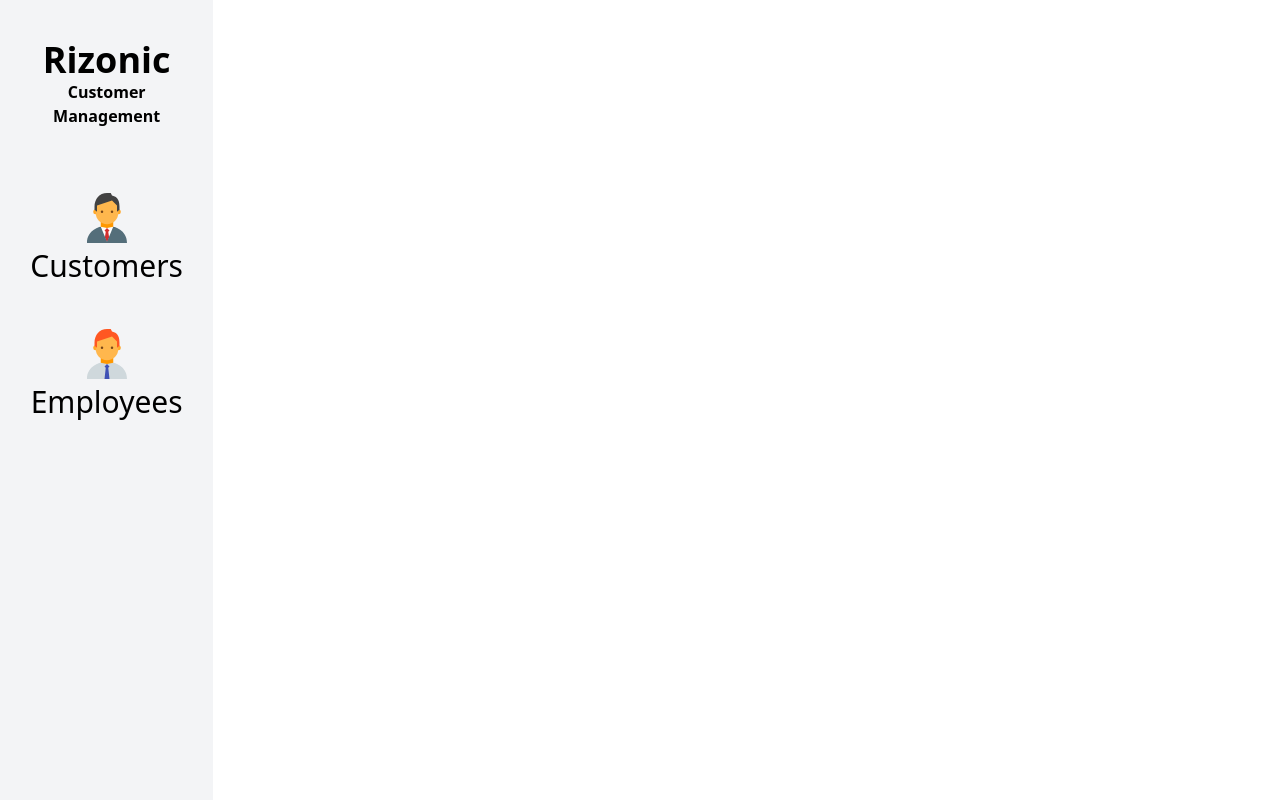
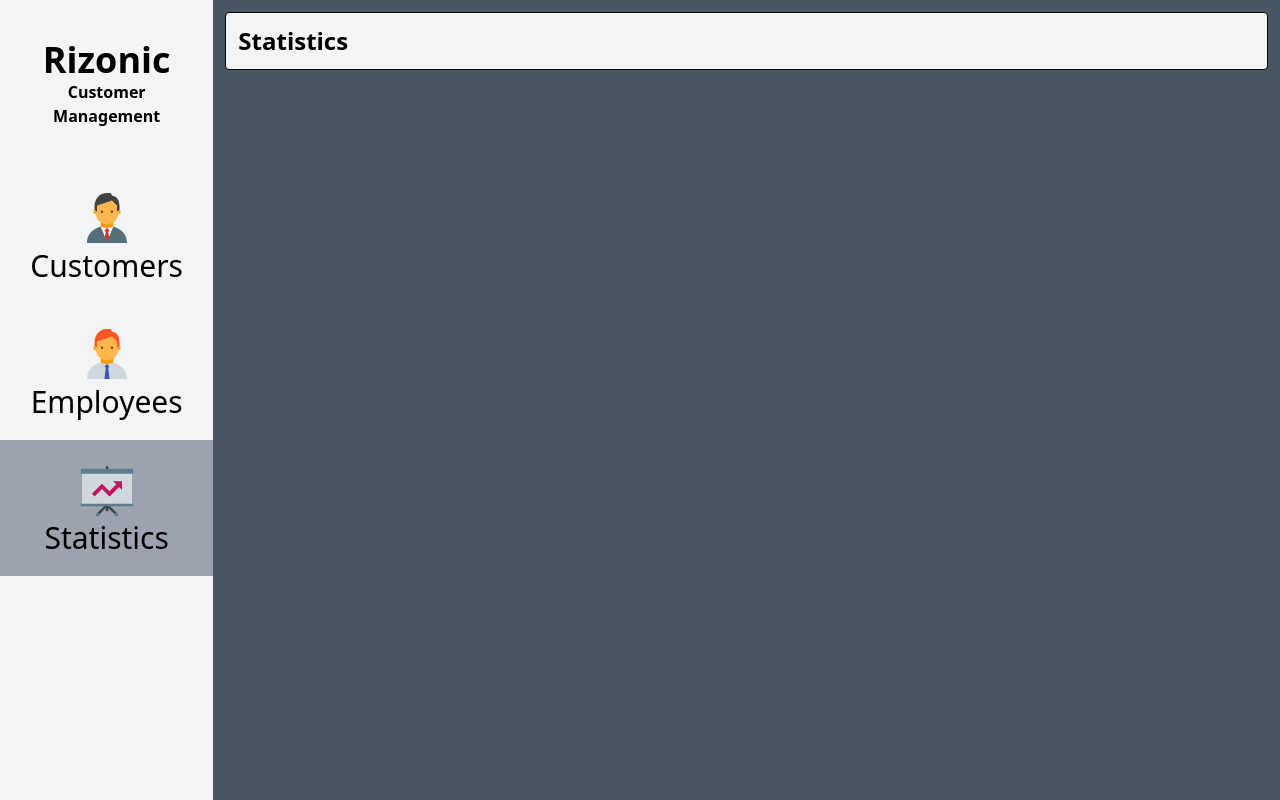
Before and after one commit to brudijoe/rizonic, a React (Create React App) app: page /Statistics in a window 1280 px wide. Built offline with nearby package versions, Linux system fonts and the light colour scheme.

Commit message:
main/add_statistics_route

```diff
--- a/src/components/App/App.tsx
+++ b/src/components/App/App.tsx
@@ -2,6 +2,7 @@ import React from "react";
 import Customer from "./Customer/Customer";
 import Employee from "./Employee/Employee";
 import SideBar from "./Navigation/SideBar";
+import Statistics from "./Statistics/Statistics";
 // React Router
 import { Routes, Route, Navigate } from "react-router-dom";
 
@@ -13,6 +14,7 @@ const App = () => {
         <Route path="/" element={<Navigate replace to="/customers" />} />
         <Route path="/customers" element={<Customer />} />
         <Route path="/employees" element={<Employee />} />
+        <Route path="/Statistics" element={<Statistics />} />
       </Routes>
     </div>
   );
--- a/src/components/App/Navigation/SideBar.tsx
+++ b/src/components/App/Navigation/SideBar.tsx
@@ -3,7 +3,7 @@ import React from "react";
 import { NavLink } from "react-router-dom";
 // React Icons
 import { IconContext } from "react-icons";
-import { FcBusinessman, FcManager } from "react-icons/fc";
+import { FcBusinessman, FcManager, FcStatistics } from "react-icons/fc";
 
 const SideBar = () => {
   return (
@@ -48,6 +48,23 @@ const SideBar = () => {
             </IconContext.Provider>
             Employees
           </NavLink>
+          <NavLink
+            className="flex flex-col items-center justify-center text-3xl text-center p-5 hover:bg-gray-500"
+            to="/statistics"
+            data-cy="sidebar-statistics-icon"
+            style={({ isActive }) => {
+              return {
+                backgroundColor: isActive ? "#9CA3AF" : "",
+              };
+            }}
+          >
+            <IconContext.Provider
+              value={{ size: "2em", className: "global-class-name" }}
+            >
+              <FcStatistics />
+            </IconContext.Provider>
+            Statistics
+          </NavLink>
         </div>
       </div>
     </div>
--- /dev/null
+++ b/src/components/App/Statistics/Statistics.tsx
@@ -0,0 +1,13 @@
+import React from "react";
+
+const Statistics = () => {
+  return (
+    <div className="w-10/12 h-full min-h-screen bg-gray-600 p-3">
+      <div className="flex flex-row justify-between p-3 mb-3 bg-gray-100 rounded border border-black">
+        <h1 className="text-2xl font-bold">Statistics</h1>
+      </div>
+    </div>
+  );
+};
+
+export default Statistics;
```
Also changed, not shown: 2 other files (tests, documents, lock files or other folders).
